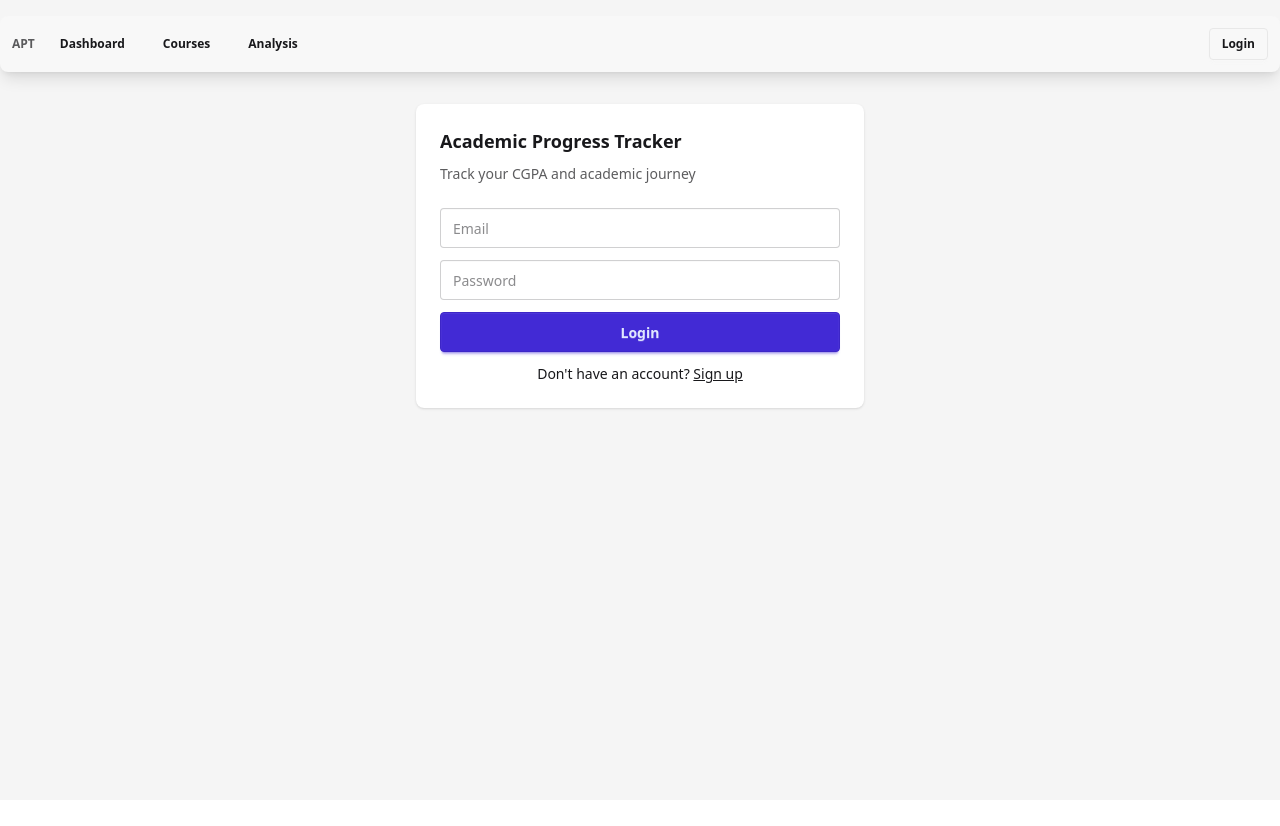
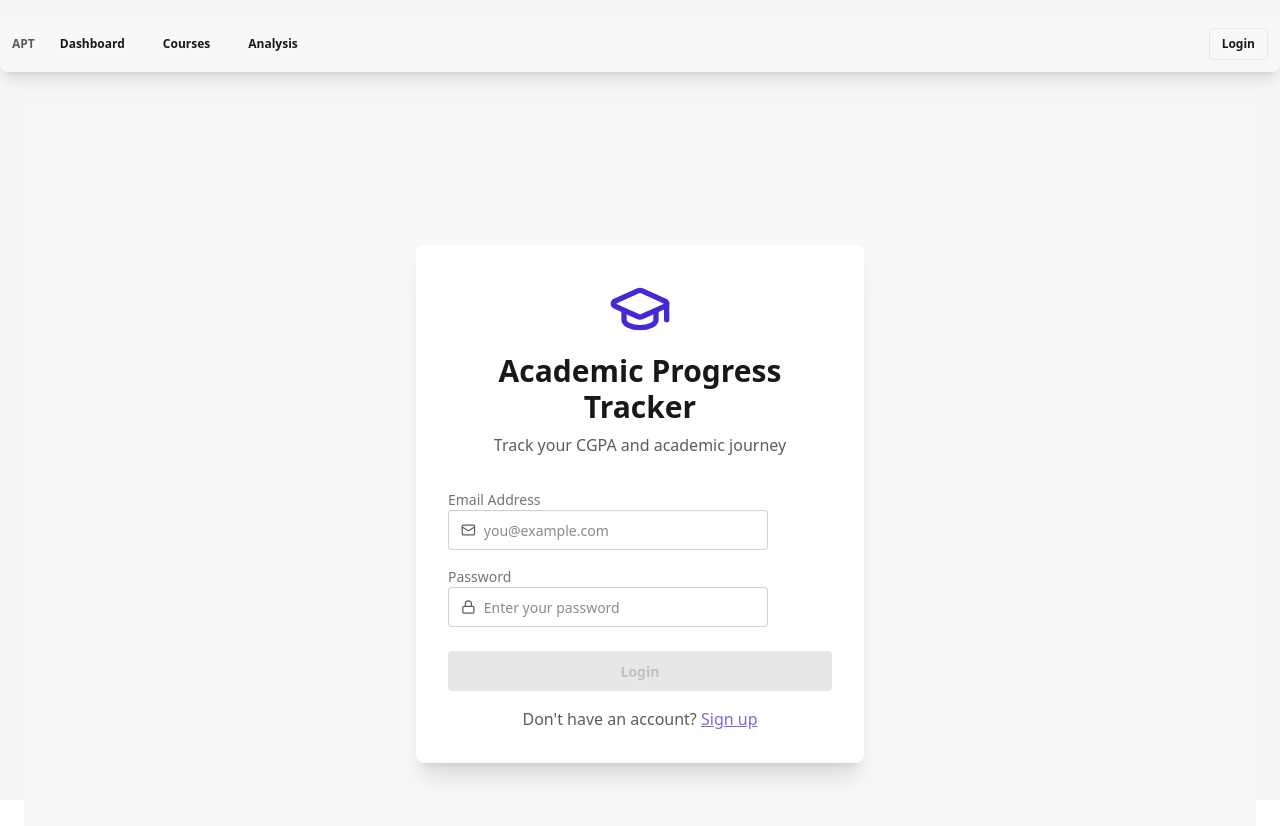
Before and after one commit to BU-SENG/foss-project-arid-stone, a Next.js app: page / in a window 1280 px wide. Shown: the top 826 px of the page. Before the commit the page ends 800 px from the top, so only its background shows below. Built offline with nearby package versions, Linux system fonts and the light colour scheme.

Commit message:
refactor: rebuild login page with lucide icons and validation

```diff
--- a/app/page.tsx
+++ b/app/page.tsx
@@ -1,51 +1,179 @@
 "use client";
+
+import { AlertCircle, GraduationCap, Lock, Mail } from "lucide-react";
+import Link from "next/link";
+import { useRouter } from "next/navigation";
 import { useState } from "react";
-import { useAuth } from "@/context/AuthContext";
-import Link from "next/link";
+import * as v from "valibot";
+import { LoginSchema } from "./lib/schemas/user";
+import { authenticateUser, setCurrentUser } from "./lib/storage/user";
 
 export default function LoginPage() {
-  const { login, user } = useAuth();
-  const [form, setForm] = useState({ email: "", password: "" });
-  const [err, setErr] = useState("");
+	const router = useRouter();
+	const [email, setEmail] = useState("");
+	const [password, setPassword] = useState("");
+	const [error, setError] = useState("");
+	const [loading, setLoading] = useState(false);
+	const [fieldErrors, setFieldErrors] = useState<{
+		email?: string;
+		password?: string;
+	}>({});
 
-  async function submit(e: React.FormEvent) {
+	const handleSubmit = async (e: React.FormEvent) => {
 		e.preventDefault();
-    const res = login(form);
-    if (!res.ok) setErr(res.message);
+		setError("");
+		setFieldErrors({});
+		setLoading(true);
+
+		try {
+			const data = v.parse(LoginSchema, { email, password });
+			const user = authenticateUser(data);
+			setCurrentUser(user);
+			router.push("/dashboard");
+		} catch (err) {
+			if (err instanceof v.ValiError) {
+				const newFieldErrors: { email?: string; password?: string } = {};
+				for (const issue of err.issues) {
+					const pathKey = issue.path?.[0]?.key;
+					const path = typeof pathKey === "string" ? pathKey : "";
+					if (path === "email" || path === "password") {
+						newFieldErrors[path as "email" | "password"] = issue.message;
 					}
+				}
+				if (Object.keys(newFieldErrors).length > 0) {
+					setFieldErrors(newFieldErrors);
+				} else {
+					setError(err.issues[0].message);
+				}
+			} else if (err instanceof Error) {
+				setError(err.message);
+			} else {
+				setError("Login failed. Please try again.");
+			}
+		} finally {
+			setLoading(false);
+		}
+	};
 
 	return (
-    <div className="max-w-md mx-auto">
-      <div className="card bg-base-100 shadow">
-        <div className="card-body">
-          <h2 className="card-title">Academic Progress Tracker</h2>
-          <p className="opacity-70">Track your CGPA and academic journey</p>
+		<div className="min-h-screen flex items-center justify-center bg-base-200 p-4 sm:p-6 lg:p-8">
+			<div className="card w-full max-w-md bg-base-100 shadow-xl">
+				<div className="card-body p-6 sm:p-8">
+					<div className="text-center mb-6">
+						<div className="flex justify-center mb-3">
+							<GraduationCap className="w-16 h-16 text-primary" />
+						</div>
+						<h1 className="text-2xl sm:text-3xl font-bold">
+							Academic Progress Tracker
+						</h1>
+						<p className="text-sm sm:text-base opacity-70 mt-2">
+							Track your CGPA and academic journey
+						</p>
+					</div>
 
-          {err && <div className="alert alert-error mt-2">{err}</div>}
+					{error && (
+						<div role="alert" className="alert alert-error">
+							<AlertCircle className="h-6 w-6 shrink-0" />
+							<span>{error}</span>
+						</div>
+					)}
 
-          <form onSubmit={submit} className="space-y-3 mt-4">
+					<form onSubmit={handleSubmit} className="space-y-4">
+						<div>
+							<label htmlFor="email-input" className="label">
+								<span className="label-text font-medium">Email Address</span>
+							</label>
+							<div
+								className={`input input-bordered flex items-center gap-2 ${
+									fieldErrors.email ? "input-error" : ""
+								}`}
+							>
+								<Mail className="w-4 h-4 opacity-70" />
 								<input
-              value={form.email}
-              onChange={(e) => setForm({ ...form, email: e.target.value })}
-              className="input input-bordered w-full"
-              placeholder="Email"
+									id="email-input"
+									type="email"
+									className="grow"
+									placeholder="you@example.com"
+									value={email}
+									onChange={(e) => setEmail(e.target.value)}
+									required
+									autoComplete="email"
+									aria-invalid={fieldErrors.email ? "true" : "false"}
+									aria-describedby={
+										fieldErrors.email ? "email-error" : undefined
+									}
 								/>
+							</div>
+							{fieldErrors.email && (
+								<div className="label">
+									<span className="label-text-alt text-error" id="email-error">
+										{fieldErrors.email}
+									</span>
+								</div>
+							)}
+						</div>
+
+						<div>
+							<label htmlFor="password-input" className="label">
+								<span className="label-text font-medium">Password</span>
+							</label>
+							<div
+								className={`input input-bordered flex items-center gap-2 ${
+									fieldErrors.password ? "input-error" : ""
+								}`}
+							>
+								<Lock className="w-4 h-4 opacity-70" />
 								<input
-              value={form.password}
-              onChange={(e) => setForm({ ...form, password: e.target.value })}
-              className="input input-bordered w-full"
+									id="password-input"
 									type="password"
-              placeholder="Password"
+									className="grow"
+									placeholder="Enter your password"
+									value={password}
+									onChange={(e) => setPassword(e.target.value)}
+									required
+									autoComplete="current-password"
+									aria-invalid={fieldErrors.password ? "true" : "false"}
+									aria-describedby={
+										fieldErrors.password ? "password-error" : undefined
+									}
 								/>
+							</div>
+							{fieldErrors.password && (
+								<div className="label">
+									<span
+										className="label-text-alt text-error"
+										id="password-error"
+									>
+										{fieldErrors.password}
+									</span>
+								</div>
+							)}
+						</div>
 
-            <button className="btn btn-primary w-full">Login</button>
+						<button
+							type="submit"
+							className="btn btn-primary w-full mt-2"
+							disabled={loading || !email || !password}
+							aria-label={loading ? "Logging in..." : "Login"}
+						>
+							{loading ? (
+								<>
+									<span className="loading loading-spinner loading-sm" />
+									<span>Logging in...</span>
+								</>
+							) : (
+								"Login"
+							)}
+						</button>
 
-            <p className="text-sm text-center">
-              Don't have an account?{" "}
-              <Link href="/register" className="link">
+						<div className="text-center text-sm sm:text-base">
+							<p className="opacity-70">
+								Don&apos;t have an account?{" "}
+								<Link href="/register" className="link link-primary">
 									Sign up
 								</Link>
 							</p>
+						</div>
 					</form>
 				</div>
 			</div>
```
Lines whose indentation alone changed are shown as unchanged.
